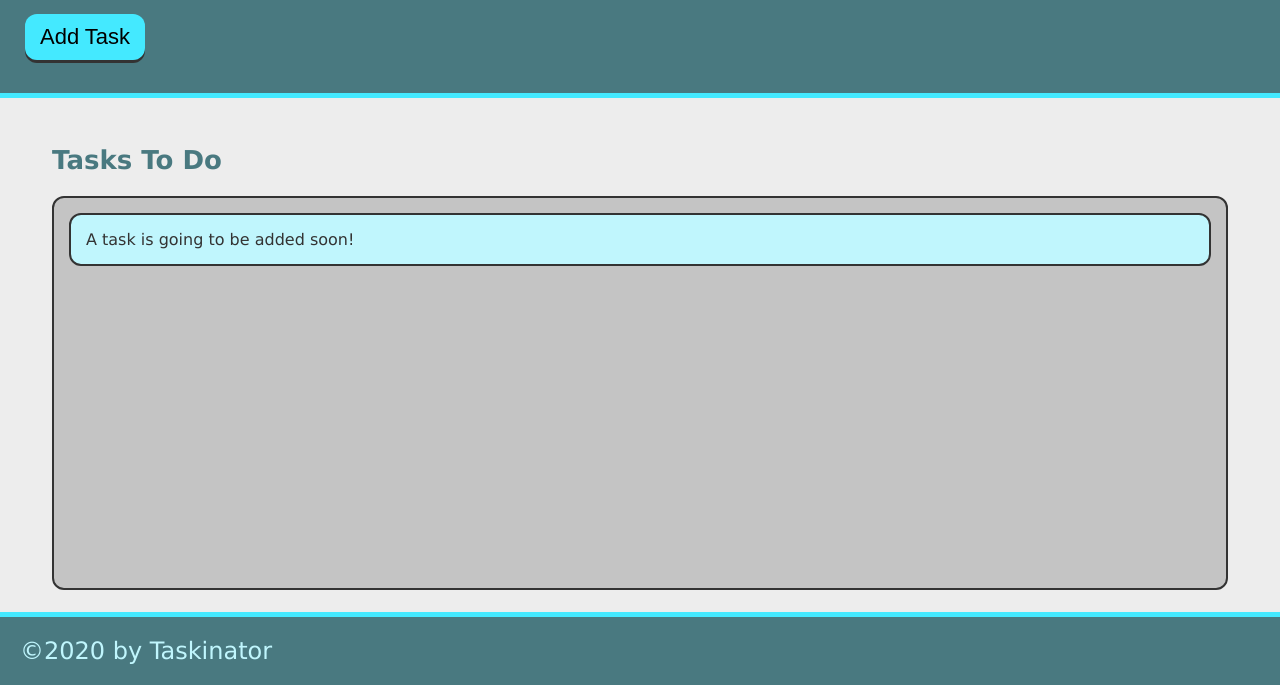
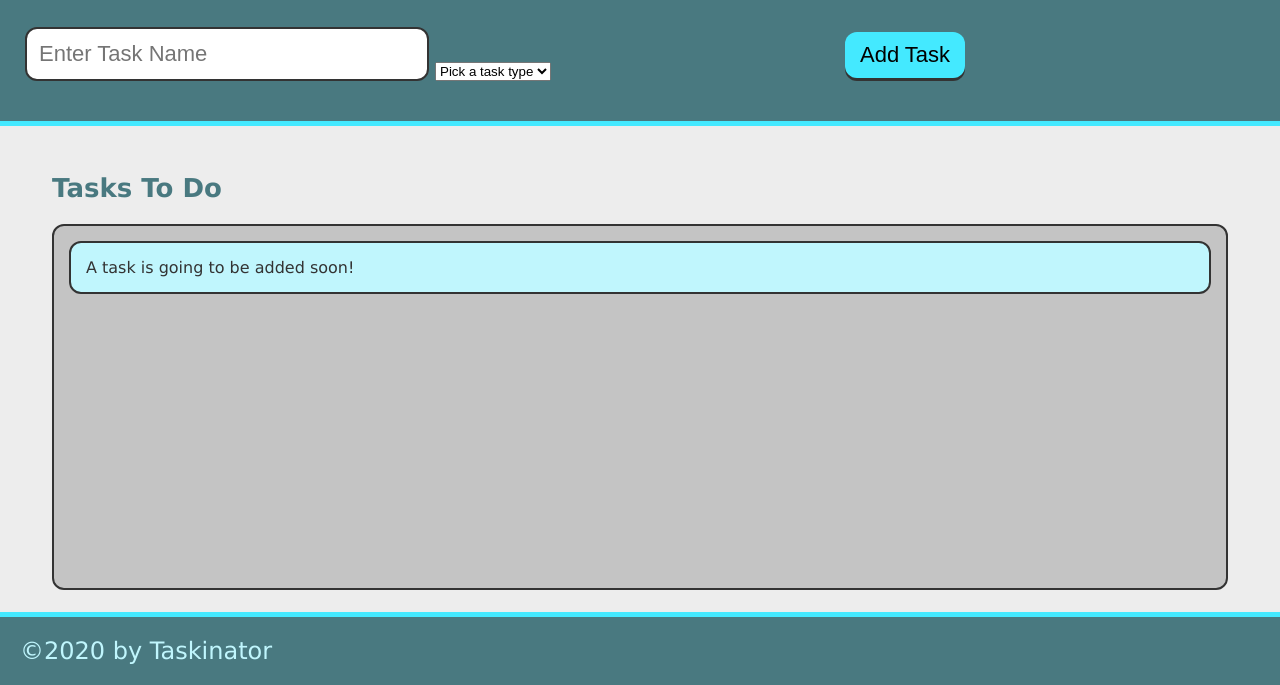
Before and after one commit to emalie/taskinator, a plain HTML site: page index.html in a window 1280 px wide. Shown: the part 115-800 px from the top of the page. Drawn offline with Linux system fonts and the light colour scheme.

Commit message:
setup form element to add a task

```diff
--- a/index.html
+++ b/index.html
@@ -12,7 +12,26 @@
     <header>
         <h1 class="page-title">Taskinator</h1>
         <p>Click the button below to add a new task!</p>
-        <button class="btn" id="save-task">Add Task</button>
+        <form id="task-form">
+            <div class="form-group">
+                <input type="text" name="task-name" placeholder="Enter Task Name" />
+            </div>
+            <div class="form-group">
+                <select name="task-type">
+                    <option value="" disabled selected>Pick a task type</option>
+                    <option value="Work">Work</option>
+                    <option value="School">School</option>
+                    <option value="Home">Home</option>
+                    <option value="Holiday">Holiday</option>
+                    <option value="Vacation">Vacation</option>
+                    <option value="Moving">Moving</option>
+                    <option value="Other">Other</option>
+                </select>
+            </div>
+            <div class="form-group">
+                <button class="btn" id ="save-task" type="submit">Add Task</button>
+            </div>
+        </form>
     </header>
     <main class="page-content">
         <section class="task-list-wrapper">
```
